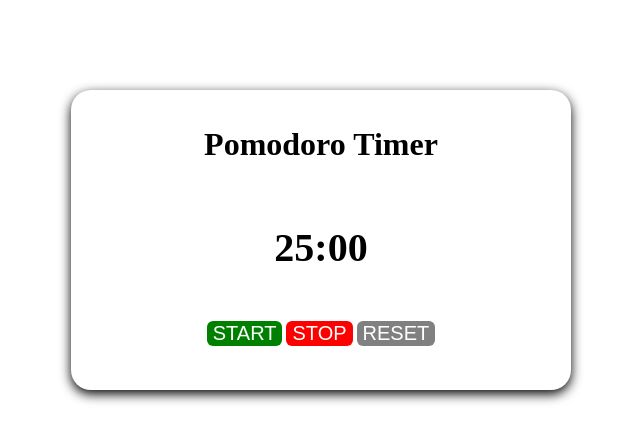
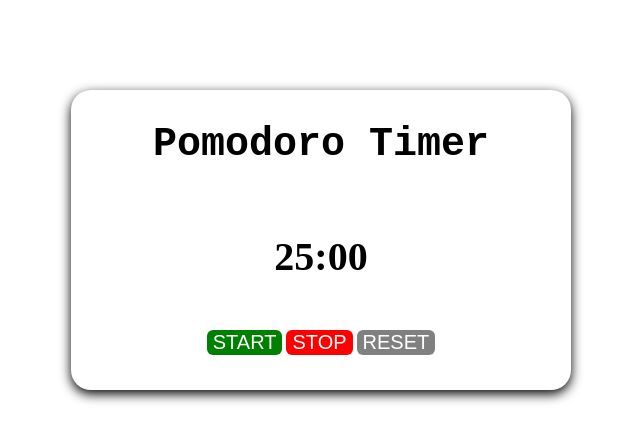
Before and after one commit to Al-aminedioubate/pomodoroTimer, a plain HTML site: page index.html in a window 1280 px wide. Shown: the whole page, without its empty margins (319-959 px from the left). Drawn offline with Linux system fonts and the light colour scheme.

Commit message:
title style done

```diff
--- a/style.css
+++ b/style.css
@@ -47,3 +47,9 @@ button:hover{
 #resetBtn{
   background-color: grey;
 }
+
+h1{
+    font-family: 'Courier New', Courier, monospace;
+    font-size: 40px;
+    cursor: pointer;
+}
```
